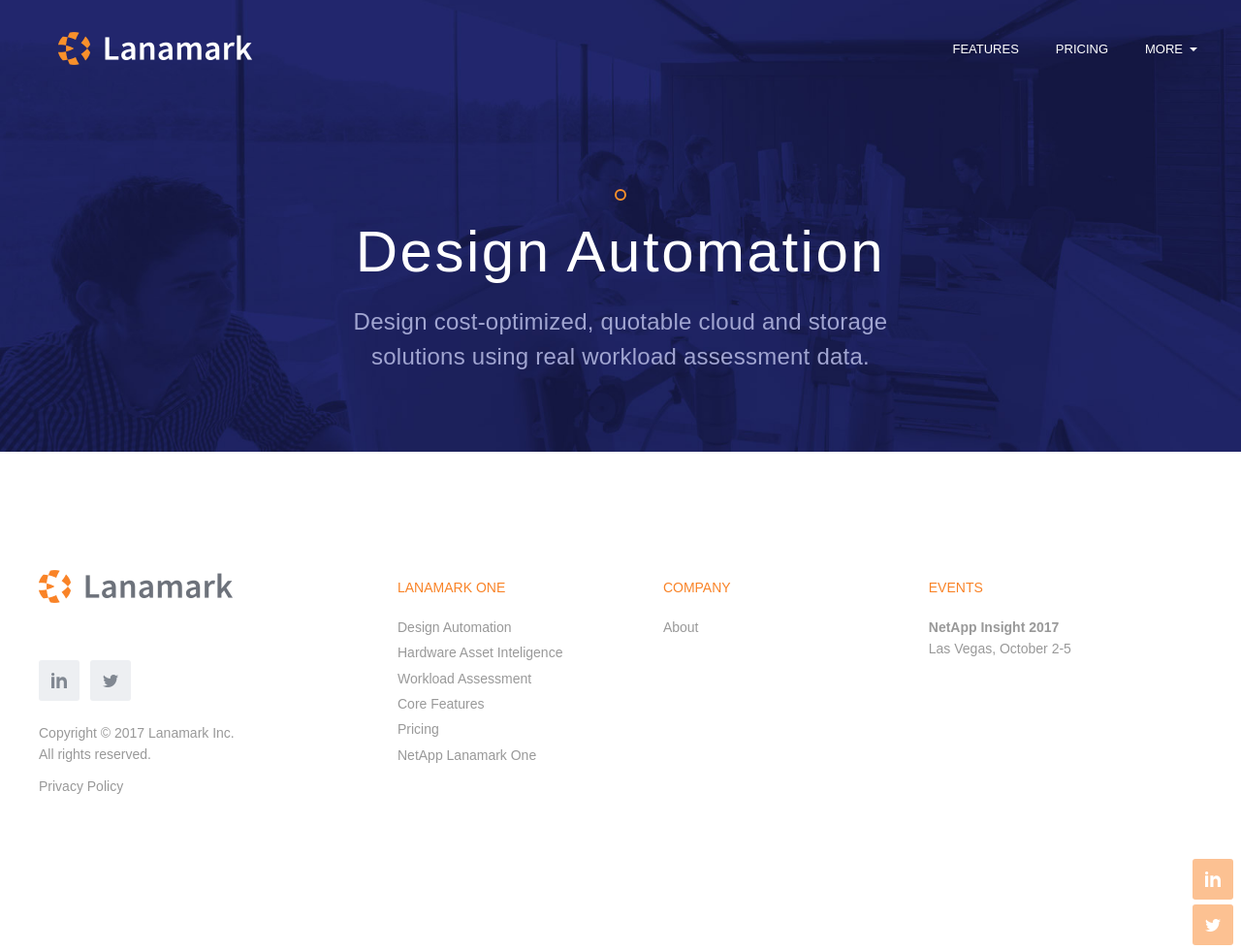
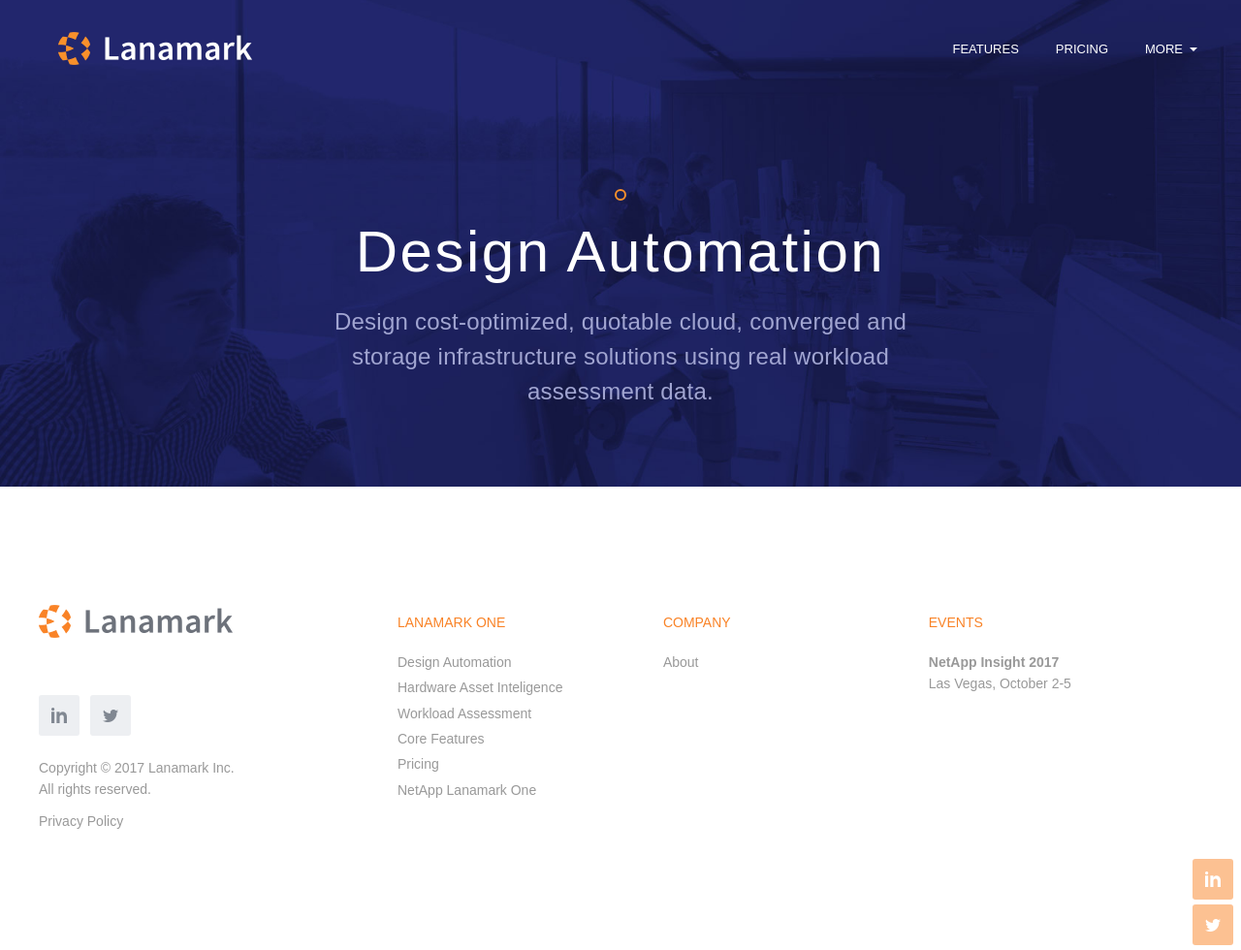
Before and after one commit to lanamark-dev/lanamark.github.io, a Jekyll site: the page built from pages/features/design_automation.md, in a window 1280 px wide and 980 px high. Shown: the whole window at 97% size. Built offline with Jekyll 4.4.1, drawn with Linux system fonts in a browser that asks for light colours; nearby versions of some CDN libraries; our own code applies the rules of GitHub Pages for plain Markdown files.

Commit message:
Content changes

```diff
--- a/about-us.html
+++ b/about-us.html
@@ -10,7 +10,7 @@
   <div class="section promo-panel">
     <div class="inner">
       <div class="wrap">
-        <span class="title">Its flagship Lanamark One platform provides infrastructure assessment and systems engineering automation to IT sales and services organizations collaboratively designing, configuring and pricing cloud and storage solutions using business and performance metrics across physical and virtual environments.</span>
+        <span class="title">Its flagship Lanamark One platform provides infrastructure assessment and systems engineering automation to IT sales and services organizations collaboratively designing, configuring and pricing cloud, converged and storage infrastructure solutions using business and performance metrics across physical and virtual environments.</span>
         <div class="call-to-action to-right">
           <a href="/features" class="button secondary bigger">Learn more <span class="arrow"></span></a>
         </div>
--- a/assets/styles/less/sections/header.less
+++ b/assets/styles/less/sections/header.less
@@ -330,7 +330,7 @@
 
     small {
       display: block;
-      width: 59%;
+      width: 70%;
       margin: auto;
       margin-top: 18px;
       #font .nimbus(24, 300, 1.5em);
--- a/pages/features/design_automation.md
+++ b/pages/features/design_automation.md
@@ -4,7 +4,7 @@
 first: true
 icon: automation
 title: Design Automation
-subtitle: Design cost-optimized, quotable cloud and storage solutions using real workload assessment data.
+subtitle: Design cost-optimized, quotable cloud, converged and storage infrastructure solutions using real workload assessment data.
 sections:
   - header: Mathematical Optimization
     text: Generate cost-optimized, quotable solutions while meeting design policies and workload requirements.
```
Also changed, not shown: pages/features/feature_index.md (+1 -1 lines).
